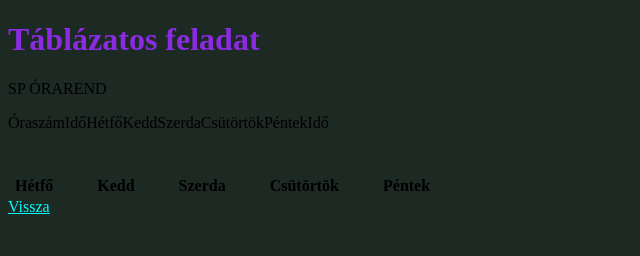
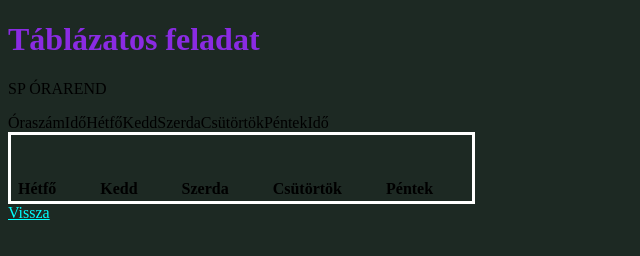
Before and after one commit to exuberant12/web, a plain HTML site: page index2.html in a window 1280 px wide. Shown: the whole page, without its empty margins (0-640 px from the left). Drawn offline with Linux system fonts and the light colour scheme.

Commit message:
Órarend

```diff
--- a/index2.html
+++ b/index2.html
@@ -24,7 +24,7 @@
     <p>SP ÓRAREND</p>
 
 
-    <table style="border: 3px whitesmoke; width: 20%; height: 20%;">
+    <table style="border: solid white; width: 20%; height: 20%;">
         <th>
             <tr style="color: #28baee;">Óraszám</tr>
             <tr style="color: #28baee;">Idő</tr>
```
